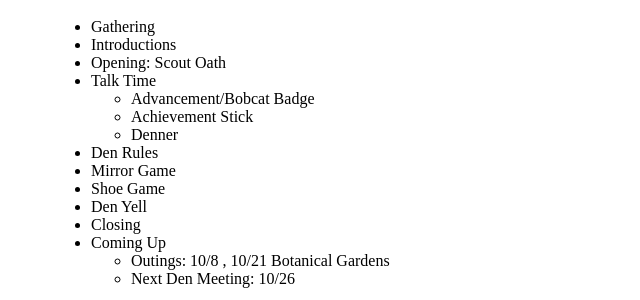
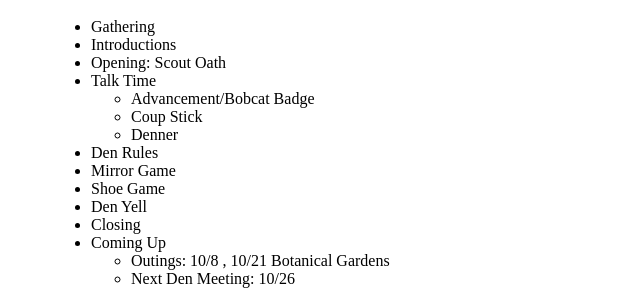
Before and after one commit to clare-pack818/clare-pack818.github.io, a Jekyll site: the page built from _posts/2017-09-14-Meeting-01-Den-Kickoff!.md, in a window 1280 px wide. Shown: the part 295-595 px from the top of the page, without its empty margins (141-781 px from the left). Built offline with Jekyll 4.4.1, drawn with Linux system fonts in a browser that asks for light colours; our own code applies the rules of GitHub Pages for plain Markdown files.

Commit message:
Update 2017-09-14-Meeting-01-Den-Kickoff!.md

```diff
--- a/_posts/2017-09-14-Meeting-01-Den-Kickoff!.md
+++ b/_posts/2017-09-14-Meeting-01-Den-Kickoff!.md
@@ -7,7 +7,7 @@ Overview
 <li>Talk Time
   <ul>
     <li>Advancement/Bobcat Badge</li>
-    <li>Achievement Stick</li>
+    <li>Coup Stick</li>
     <li>Denner</li>
     </ul>
   </li>
```
